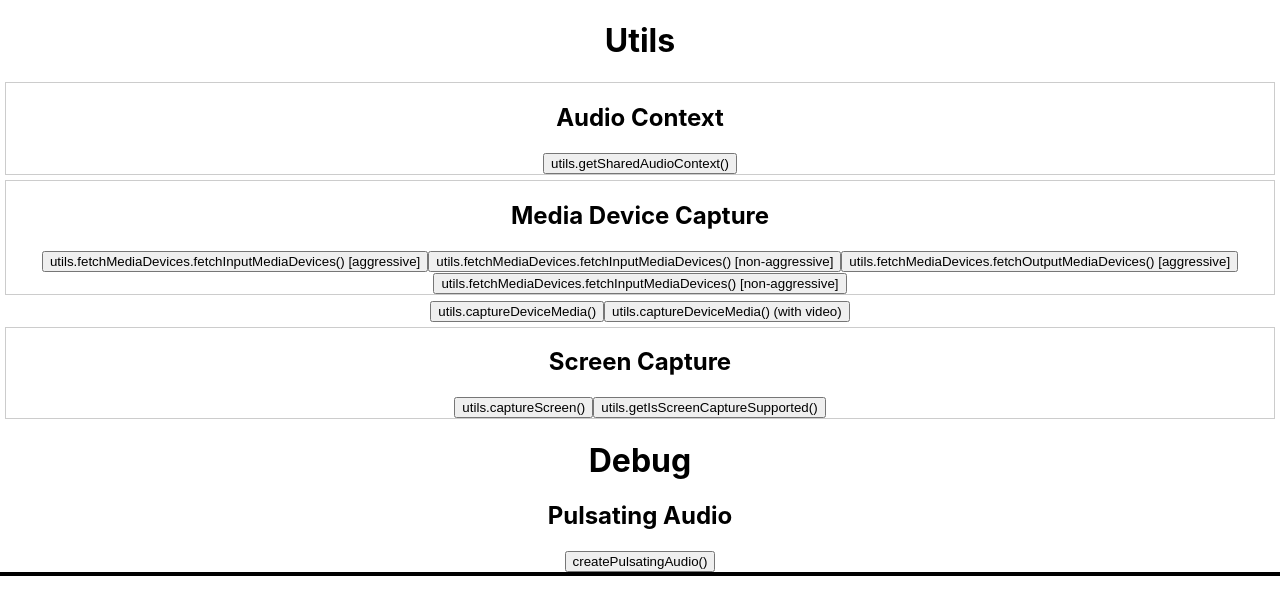
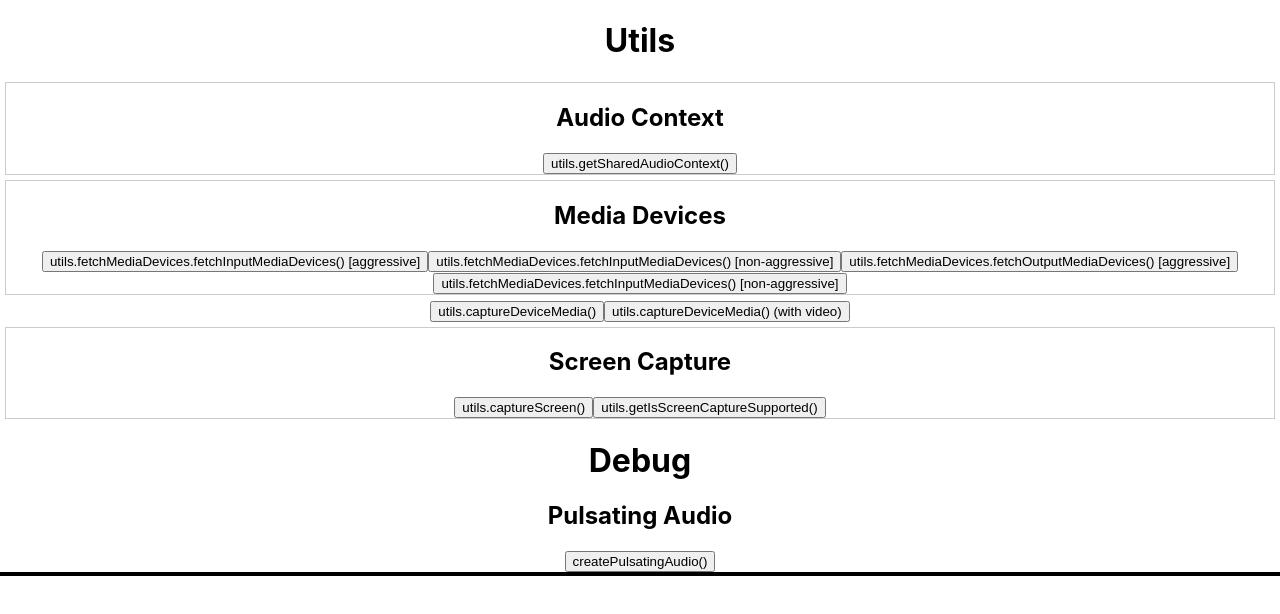
Before and after one commit to zenOSmosis/media-stream-track-controller, a React (Create React App) app in the folder dev.frontend/: page / in a window 1280 px wide. Shown: the top 614 px of the page. Built offline with nearby package versions, Linux system fonts and the light colour scheme.

Commit message:
Update dev UI label for media capture (#18)

```diff
--- a/dev.frontend/src/App.js
+++ b/dev.frontend/src/App.js
@@ -99,7 +99,7 @@ function App() {
           </button>
         </div>
         <div style={{ border: "1px #ccc solid", margin: 5 }}>
-          <h2>Media Device Capture</h2>
+          <h2>Media Devices</h2>
           <div>
             <button
               onClick={() =>
```
